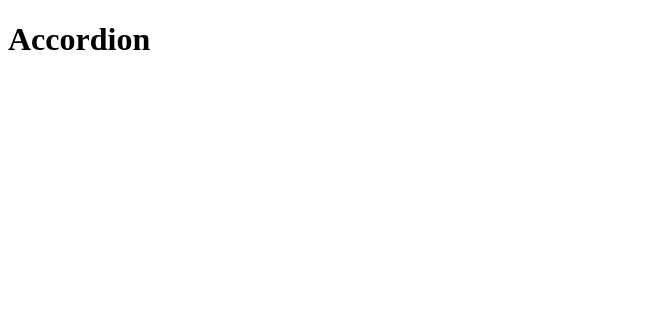
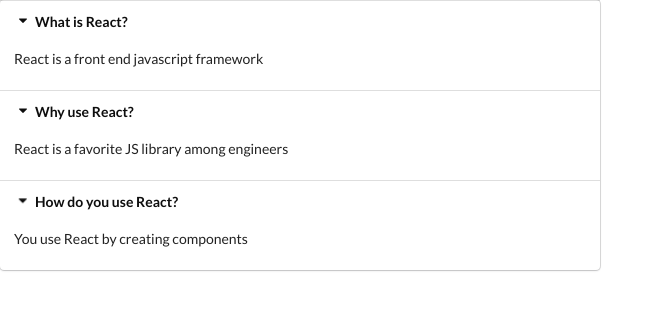
Before and after one commit to ndimoforaretas/THE-WIDGETS-APP, a React (Create React App) app: page / in a window 1280 px wide. Shown: the top 310 px of the page, without its empty margins (0-664 px from the left). Built offline with nearby package versions, Linux system fonts and the light colour scheme.

Commit message:
Semantic UI styling added

```diff
--- a/public/index.html
+++ b/public/index.html
@@ -15,6 +15,12 @@
       user's mobile device or desktop. See https://developers.google.com/web/fundamentals/web-app-manifest/
     -->
 		<link rel="manifest" href="%PUBLIC_URL%/manifest.json" />
+
+		<link
+			rel="stylesheet"
+			href="https://cdnjs.cloudflare.com/ajax/libs/semantic-ui/2.4.1/semantic.min.css"
+		/>
+
 		<!--
       Notice the use of %PUBLIC_URL% in the tags above.
       It will be replaced with the URL of the `public` folder during the build.
--- a/src/App.js
+++ b/src/App.js
@@ -1,10 +1,24 @@
 import React from "react";
 import Accordion from "./components/Accordion";
 
+const items = [
+	{
+		title: "What is React?",
+		content: "React is a front end javascript framework",
+	},
+	{
+		title: "Why use React?",
+		content: "React is a favorite JS library among engineers",
+	},
+	{
+		title: "How do you use React?",
+		content: "You use React by creating components",
+	},
+];
 export default () => {
 	return (
 		<div>
-			<Accordion />
+			<Accordion items={items} />
 		</div>
 	);
 };
--- a/src/components/Accordion.js
+++ b/src/components/Accordion.js
@@ -1,7 +1,20 @@
 import React from "react";
 
-const Accordion = () => {
-	return <h1>Accordion</h1>;
+const Accordion = ({ items }) => {
+	const renderedItems = items.map((item) => {
+		return (
+			<div key={item.title}>
+				<div className="title active">
+					<i className="dropdown icon"></i>
+					{item.title}
+				</div>
+				<div className="content active">
+					<p>{item.content}</p>
+				</div>
+			</div>
+		);
+	});
+	return <div className="ui styled accordion">{renderedItems}</div>;
 };
 
 export default Accordion;
```
Lines whose indentation alone changed are shown as unchanged.
